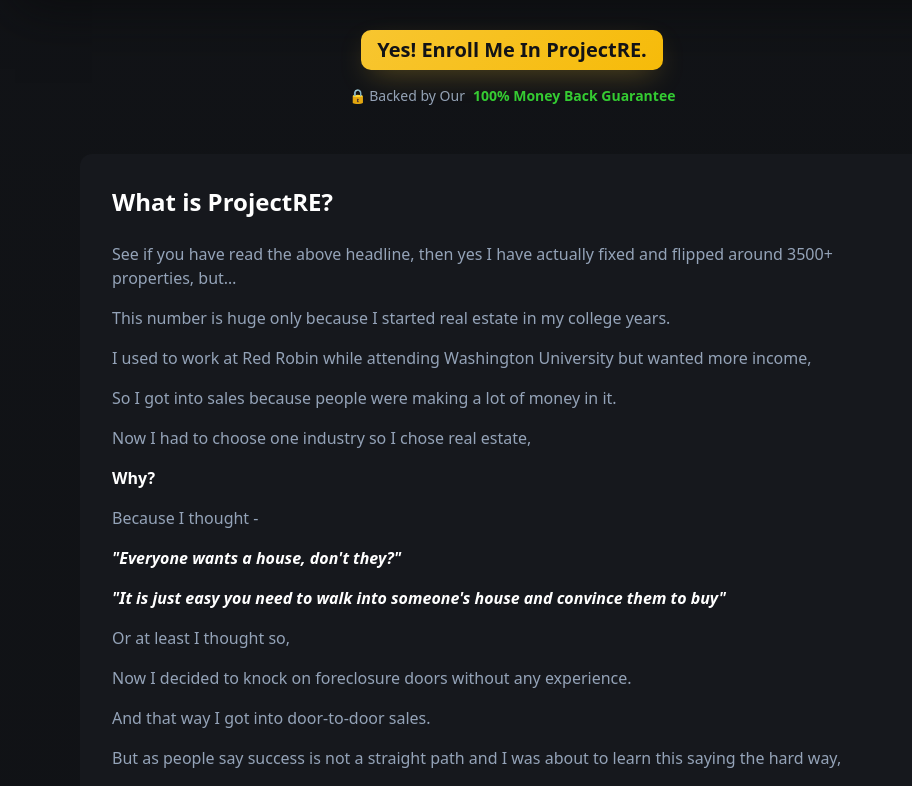
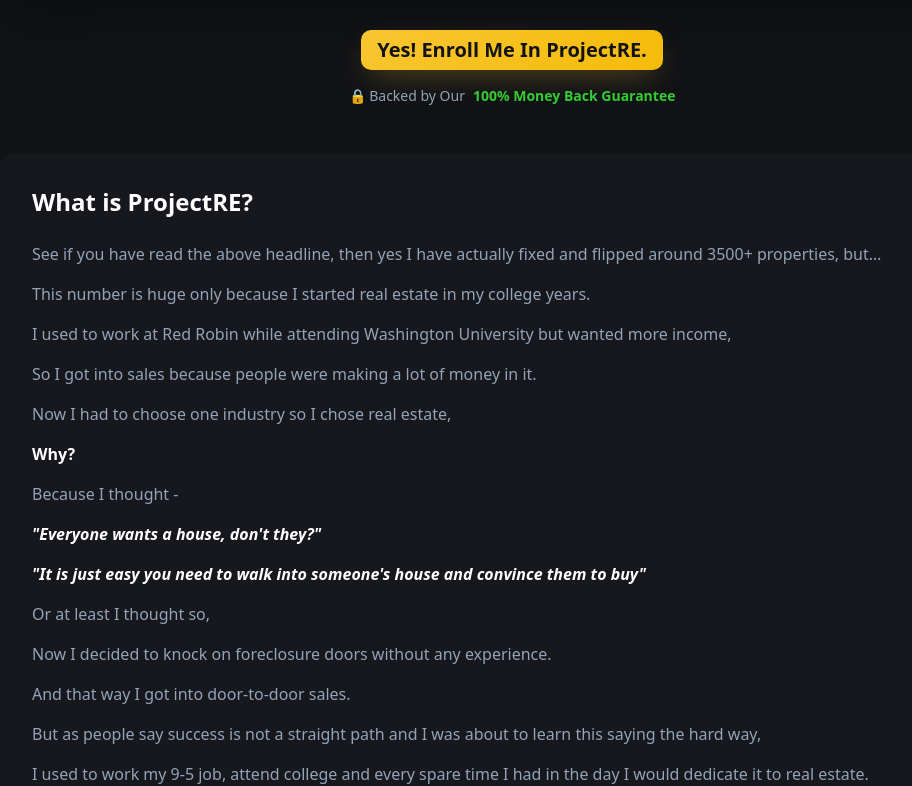
Before and after one commit to AnantGH/sales-page-clone-studio, a React (Vite) app: page / in a window 1280 px wide. Shown: the part 1070-1856 px from the top of the page, without its empty margins (128-1040 px from the left). Built offline with nearby package versions, Linux system fonts and the light colour scheme.

Commit message:
Remove max-width constraints from BoardroomSection
cgen-f39459e388544a2fbd01c3437a1776fc

```diff
--- a/src/components/BoardroomSection.tsx
+++ b/src/components/BoardroomSection.tsx
@@ -1,6 +1,6 @@
 const BoardroomSection = () => {
   return (
-    <div className="max-w-4xl mx-auto px-4 py-12 text-white">
+    <div className="px-4 md:px-8 lg:px-16 py-12 text-white">
       {/* Single section with all content */}
       <div className="bg-card rounded-lg p-8">
         <h2 className="text-2xl font-bold text-white mb-6">What is ProjectRE?</h2>
```
